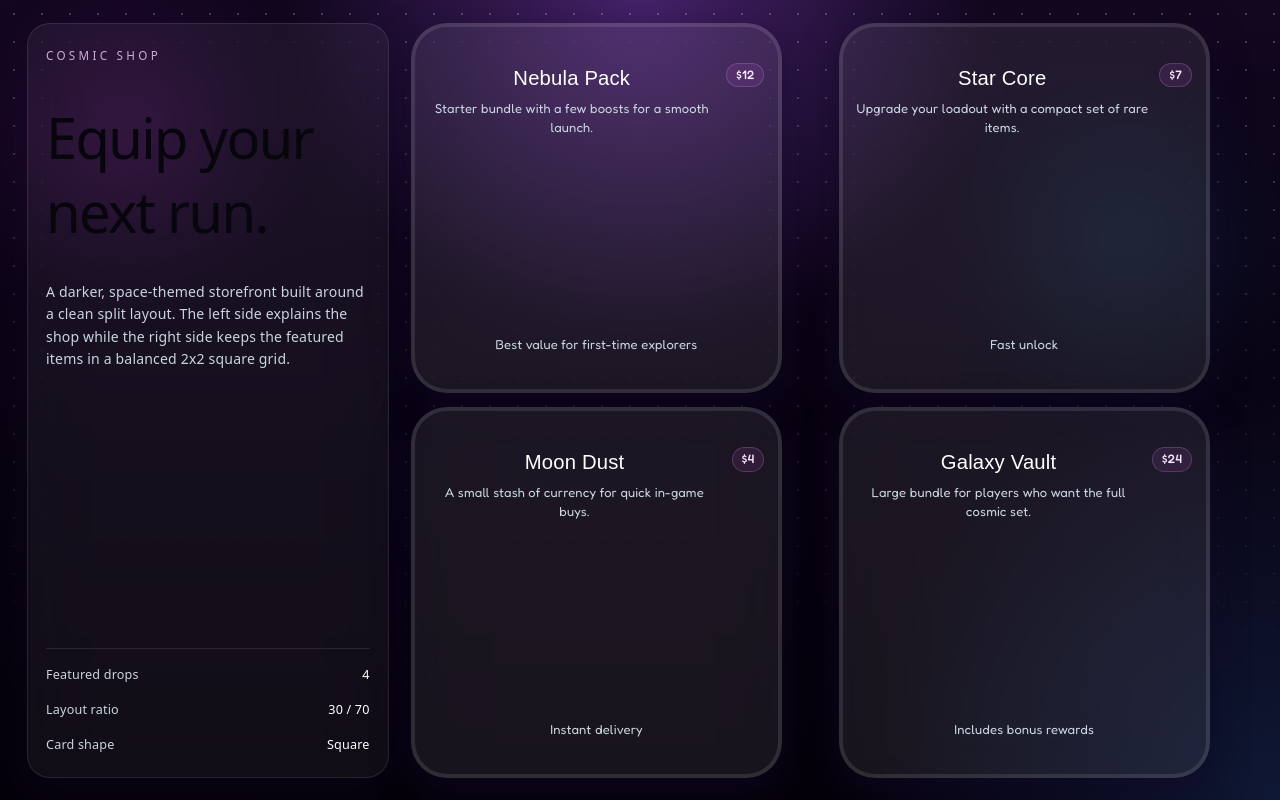
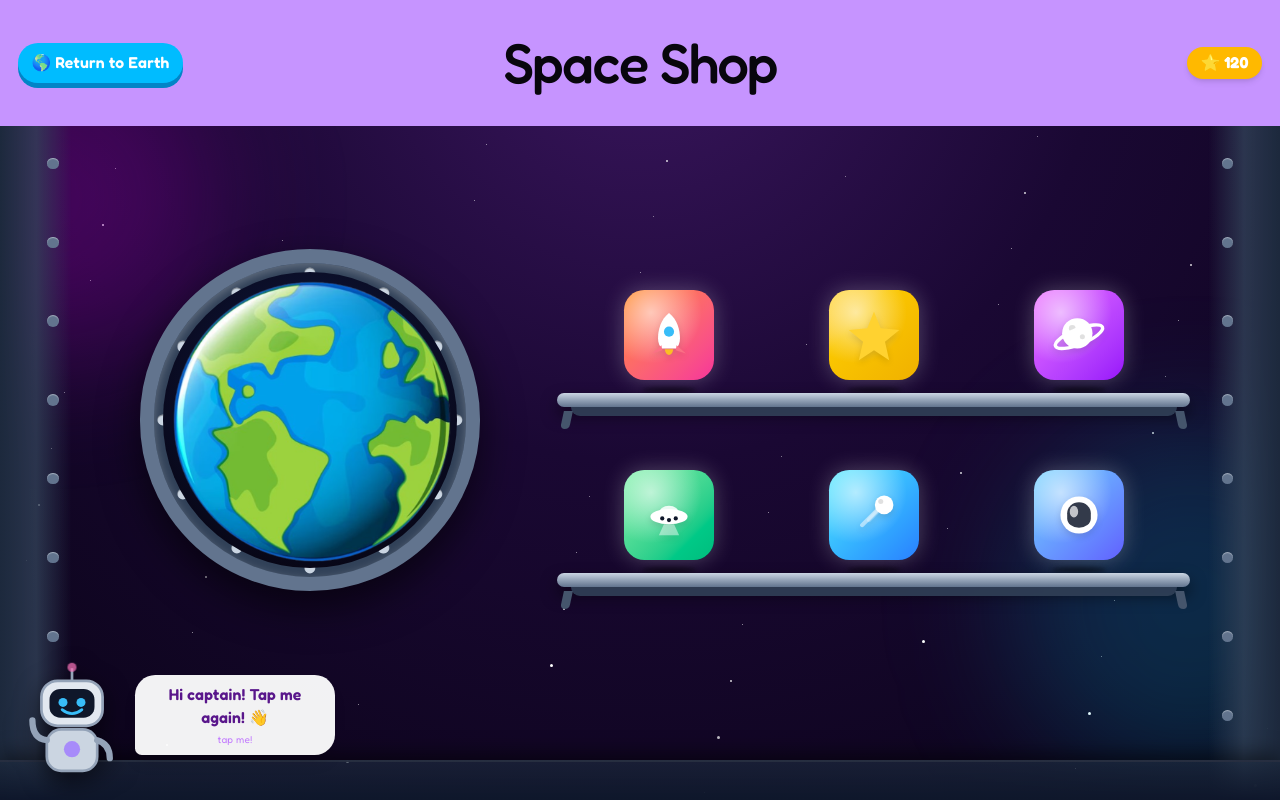
Before and after one commit to kevinlu898/cosmos, a React (Vite) app: page /shop in a window 1280 px wide. Built offline with nearby package versions, Linux system fonts and the light colour scheme.

Commit message:
Shop page UI

```diff
--- a/index.html
+++ b/index.html
@@ -4,7 +4,7 @@
     <meta charset="UTF-8" />
     <link rel="icon" type="image/svg+xml" href="/favicon.svg" />
     <meta name="viewport" content="width=device-width, initial-scale=1.0" />
-    <title>hackathon-template</title>
+    <title>Cosmos - AI Learning</title>
   </head>
   <body>
     <div id="root"></div>
--- /dev/null
+++ b/src/components/Navbar.jsx
@@ -0,0 +1,9 @@
+export function TopBar({ left, title, right }) {
+  return (
+    <nav className="relative z-30 flex items-center justify-between gap-3 h-28 bg-[#c694ff] px-4 py-1">
+      <div className="flex flex-1 justify-start">{left}</div>
+      <h1 className="text-lg font-bold whitespace-nowrap text-white">{title}</h1>
+      <div className="flex flex-1 justify-end">{right}</div>
+    </nav>
+  );
+}
--- a/src/pages/Game.jsx
+++ b/src/pages/Game.jsx
@@ -3,12 +3,19 @@ import { Speech } from "../components/Speech";
 import { Animal } from "../components/Animal";
 
 import { Button } from "../components/ui/button";
+import { TopBar } from "../components/Navbar";
 import { useNavigate } from "react-router-dom";
 
 export default function Game() {
+  const navigate = useNavigate();
   return (
     <div className="flex h-full flex-col overflow-hidden bg-gradient-to-b from-sky-200 via-sky-100 to-emerald-50 font-[Fredoka]">
-      <Navbar />
+      <TopBar
+        left={<Button size="xs" onClick={() => navigate("/")}>🏠 Home</Button>}
+        title="Learning Time!"
+        right={<Button variant="sun" size="xs" onClick={() => navigate("/shop")}>⭐ 120 Stardust</Button>}
+      />
+
       <div className="flex flex-1 flex-row items-center justify-center gap-6 overflow-hidden p-6">
         <Speech text="What do you want to do together?" />
         <Animal name="Lion" />
@@ -17,18 +24,3 @@ export default function Game() {
     </div>
   );
 }
-
-function Navbar() {
-  const navigate = useNavigate();
-  return (
-    <nav className="flex items-center justify-between bg-white/70 px-4 py-3 shadow-[0_4px_20px_-8px_rgba(90,70,160,0.4)] backdrop-blur-sm">
-      <Button size="sm" onClick={() => navigate("/")}>🏠 Home</Button>
-
-      <h1 className="flex items-center gap-2 text-2xl font-bold text-purple-900 sm:text-3xl">
-        Learning Time!
-      </h1>
-
-      <Button variant="sun" size="sm" onClick={() => navigate("/shop")}>⭐ 120 Stardust</Button>
-    </nav>
-  );
-}
--- a/src/pages/Shop.jsx
+++ b/src/pages/Shop.jsx
@@ -1,108 +1,343 @@
-import {
-  Card,
-  CardContent,
-  CardDescription,
-  CardHeader,
-  CardTitle,
-} from "@/components/ui/card";
+import { useRef, useState } from "react";
+import { useNavigate } from "react-router-dom";
+import { Button } from "../components/ui/button";
+import { TopBar } from "../components/Navbar";
+import earthImg from "../assets/images/earth.png";
 
-const shopCards = [
-  {
-    title: "Nebula Pack",
-    description: "Starter bundle with a few boosts for a smooth launch.",
-    price: "$12",
-    highlight: "Best value for first-time explorers",
-  },
-  {
-    title: "Star Core",
-    description: "Upgrade your loadout with a compact set of rare items.",
-    price: "$7",
-    highlight: "Fast unlock",
-  },
-  {
-    title: "Moon Dust",
-    description: "A small stash of currency for quick in-game buys.",
-    price: "$4",
-    highlight: "Instant delivery",
-  },
-  {
-    title: "Galaxy Vault",
-    description: "Large bundle for players who want the full cosmic set.",
-    price: "$24",
-    highlight: "Includes bonus rewards",
-    span: true,
-  },
+const SHELVES = [
+  [
+    { name: "Rocket Boots", price: 80, icon: "rocket", desc: "Zoom across the stars in a flash!", glow: "from-orange-400 to-pink-500" },
+    { name: "Star Pet", price: 120, icon: "star", desc: "A twinkly little friend who follows you.", glow: "from-amber-300 to-yellow-500" },
+    { name: "Ringed Planet", price: 150, icon: "planet", desc: "Your very own tiny world with rings.", glow: "from-fuchsia-400 to-purple-600" },
+  ],
+  [
+    { name: "Alien Buddy", price: 100, icon: "ufo", desc: "Say hi to a friend from far away.", glow: "from-green-300 to-emerald-500" },
+    { name: "Comet Tail", price: 90, icon: "comet", desc: "Leave a sparkly trail behind you!", glow: "from-cyan-300 to-blue-500" },
+    { name: "Space Helmet", price: 110, icon: "helmet", desc: "Stay cool and safe on space walks.", glow: "from-sky-300 to-indigo-500" },
+  ],
 ];
 
+const STARS = Array.from({ length: 70 }, (_, i) => ({
+  x: (i * 47 + 11) % 100,
+  y: (i * 71 + 7) % 100,
+  size: i % 7 === 0 ? 3 : i % 3 === 0 ? 2 : 1,
+  twinkle: i % 5 === 0,
+}));
+
 export default function Shop() {
+  const navigate = useNavigate();
+
   return (
-    <div className="relative min-h-screen overflow-hidden bg-[radial-gradient(circle_at_top,rgba(168,85,247,0.35),transparent_34%),radial-gradient(circle_at_bottom_right,rgba(59,130,246,0.18),transparent_28%),linear-gradient(180deg,#12071f_0%,#090312_50%,#05010a_100%)] text-white">
-      <div className="absolute inset-0 bg-[radial-gradient(rgba(255,255,255,0.35)_1px,transparent_1px)] bg-size-[28px_28px] opacity-70 mask-[linear-gradient(to_bottom,rgba(0,0,0,0.9),transparent_92%)]" />
-      <div className="absolute left-10 top-12 h-36 w-36 rounded-full bg-fuchsia-500/20 blur-3xl" />
-      <div className="absolute right-12 top-32 h-44 w-44 rounded-full bg-cyan-400/10 blur-3xl" />
+    <div className="relative flex h-full flex-col overflow-hidden bg-[radial-gradient(circle_at_top,#3b1660_0%,#1a0833_45%,#0a0418_100%)] font-[Fredoka] text-white">
+      <Starfield />
+      <div className="pointer-events-none absolute -left-24 top-8 h-72 w-72 rounded-full bg-fuchsia-600/25 blur-3xl" />
+      <div className="pointer-events-none absolute -right-20 bottom-4 h-80 w-80 rounded-full bg-cyan-500/20 blur-3xl" />
 
-      <main className="relative mx-auto flex h-screen w-full max-w-7xl flex-col gap-4 px-4 py-4 sm:px-5 lg:flex-row lg:gap-5 lg:px-6 lg:py-5">
-        <aside className="flex w-full flex-col justify-between rounded-[1.25rem] border border-white/10 bg-white/5 p-4 text-left shadow-[0_12px_36px_rgba(17,8,38,0.45)] backdrop-blur-xl lg:w-[30%] lg:min-h-0">
-          <div className="space-y-2.5">
-            <p className="text-[0.65rem] uppercase tracking-[0.28em] text-fuchsia-200/80">
-              Cosmic Shop
-            </p>
-            <h1 className="text-2xl font-semibold tracking-tight text-white sm:text-3xl lg:text-2xl">
-              Equip your next run.
-            </h1>
-            <p className="max-w-xl text-[0.8rem] leading-5 text-slate-300 sm:text-sm lg:text-[0.78rem]">
-              A darker, space-themed storefront built around a clean split
-              layout. The left side explains the shop while the right side keeps
-              the featured items in a balanced 2x2 square grid.
-            </p>
+      <HullPanel side="left" />
+      <HullPanel side="right" />
+
+      {/* Top nav bar*/}
+      <TopBar
+        left={<Button size="xs" onClick={() => navigate("/")}>🌎 Return to Earth</Button>}
+        title="Space Shop"
+        right={
+          <div className="flex items-center gap-1.5 rounded-full bg-amber-400 px-3 py-1 text-sm font-bold text-white shadow-md">
+            ⭐ 120
           </div>
+        }
+      />
 
-          <div className="mt-4 grid gap-2 border-t border-white/10 pt-3 text-[0.7rem] text-slate-300">
-            <div className="flex items-center justify-between gap-2">
-              <span>Featured drops</span>
-              <span className="text-white">4</span>
-            </div>
-            <div className="flex items-center justify-between gap-2">
-              <span>Layout ratio</span>
-              <span className="text-white">30 / 70</span>
-            </div>
-            <div className="flex items-center justify-between gap-2">
-              <span>Card shape</span>
-              <span className="text-white">Square</span>
-            </div>
-          </div>
-        </aside>
-
-        <section className="grid w-full gap-3 md:grid-cols-2 lg:w-[70%] lg:min-h-0">
-          {shopCards.map((card) => (
-            <Card
-              key={card.title}
-              className="aspect-square h-full border-white/10 bg-white/8 text-white shadow-[0_12px_36px_rgba(17,8,38,0.65)] backdrop-blur-xl"
-            >
-              <CardHeader className="space-y-1.5 px-3 pt-3">
-                <div className="flex items-start justify-between gap-2.5">
-                  <div>
-                    <CardTitle className="text-lg text-white">
-                      {card.title}
-                    </CardTitle>
-                    <CardDescription className="mt-1 max-w-xl text-[0.72rem] text-slate-300">
-                      {card.description}
-                    </CardDescription>
-                  </div>
-                  <div className="rounded-full border border-fuchsia-300/20 bg-fuchsia-400/10 px-2 py-0.5 text-[0.68rem] font-medium text-fuchsia-100">
-                    {card.price}
-                  </div>
-                </div>
-              </CardHeader>
-              <CardContent className="flex h-full flex-col justify-end px-3 pb-3">
-                <p className="text-[0.72rem] leading-4 text-slate-300">
-                  {card.highlight}
-                </p>
-              </CardContent>
-            </Card>
+      {/* -Spaceship interior*/}
+      <div className="relative z-10 flex min-h-0 flex-1 flex-col gap-6 px-4 py-5 md:px-20 lg:flex-row lg:items-stretch">
+        <EarthWindow />
+        <section className="flex flex-1 flex-col justify-center gap-12 pb-16 lg:pb-0">
+          {SHELVES.map((items, i) => (
+            <Shelf key={i} items={items} placement={i === 0 ? "down" : "up"} />
           ))}
         </section>
-      </main>
+      </div>
+      <div className="relative z-10 h-9 shrink-0 border-t-2 border-white/10 bg-linear-to-t from-slate-900 to-slate-800/70 shadow-[0_-6px_20px_rgba(0,0,0,0.5)]" />
+      <InteractiveRobot />
     </div>
   );
 }
+
+/*  Shelves */
+function Shelf({ items, placement }) {
+  return (
+    <div className="relative">
+      <div className="flex items-end justify-around gap-2 px-3">
+        {items.map((item) => (
+          <ShelfItem key={item.name} item={item} placement={placement} />
+        ))}
+      </div>
+
+      <div className="relative">
+        <div className="h-3 rounded-md bg-linear-to-b from-slate-300 to-slate-500 shadow-[0_8px_16px_rgba(0,0,0,0.55)]" />
+        <div className="mx-3 h-2 rounded-b-lg bg-slate-700/90" />
+        <div className="absolute -bottom-3 left-1 h-4 w-2 -skew-x-12 rounded-b bg-slate-600" />
+        <div className="absolute -bottom-3 right-1 h-4 w-2 skew-x-12 rounded-b bg-slate-600" />
+      </div>
+    </div>
+  );
+}
+
+function ShelfItem({ item, placement = "up" }) {
+  const down = placement === "down";
+  const [open, setOpen] = useState(false);
+  const timer = useRef(null);
+
+  const show = () => {
+    clearTimeout(timer.current);
+    setOpen(true);
+  };
+  const hide = () => {
+    timer.current = setTimeout(() => setOpen(false), 120);
+  };
+
+  return (
+    <div
+      className={`relative flex flex-col items-center ${open ? "z-50" : ""}`}
+      onMouseEnter={show}
+      onMouseLeave={hide}
+    >
+      <div
+        onMouseEnter={show}
+        onMouseLeave={hide}
+        className={`absolute left-1/2 z-40 w-48 ${down ? "top-full mt-3" : "bottom-full mb-3"} -translate-x-1/2 rounded-2xl border-2 border-white bg-white p-3 text-center text-purple-900 shadow-[0_16px_36px_rgba(0,0,0,0.55)] transition duration-150 ${
+          open ? "scale-100 opacity-100" : "pointer-events-none scale-90 opacity-0"
+        }`}
+      >
+        <p className="text-base font-bold">{item.name}</p>
+        <p className="mt-0.5 text-xs leading-snug text-purple-500">{item.desc}</p>
+        <div className="mt-2 flex items-center justify-center gap-1 text-sm font-bold text-amber-500">
+          <StarGlyph className="h-4 w-4" />
+          {item.price} Stardust
+        </div>
+        <Button variant="success" size="sm" className="mt-2 w-full">
+          Buy
+        </Button>
+        <span
+          className={`absolute left-1/2 h-3.5 w-3.5 -translate-x-1/2 rotate-45 border-white bg-white ${
+            down
+              ? "bottom-full translate-y-1/2 border-t-2 border-l-2"
+              : "top-full -translate-y-1/2 border-b-2 border-r-2"
+          }`}
+        />
+      </div>
+
+      <button
+        type="button"
+        onClick={() => setOpen((o) => !o)}
+        onFocus={show}
+        onBlur={hide}
+        aria-label={`${item.name} — ${item.price} Stardust`}
+        className="group flex cursor-pointer flex-col items-center outline-none"
+      >
+        <span
+          className={`relative flex h-16 w-16 items-center justify-center rounded-2xl bg-linear-to-br ${item.glow} shadow-[0_0_22px_rgba(255,255,255,0.25)] transition-transform duration-200 group-hover:-translate-y-1.5 group-hover:scale-110 group-focus-visible:-translate-y-1.5 group-focus-visible:scale-110 sm:h-20 sm:w-20 ${
+            open ? "-translate-y-1.5 scale-110" : ""
+          }`}
+        >
+          <span className="absolute inset-0 rounded-2xl bg-[radial-gradient(circle_at_30%_25%,rgba(255,255,255,0.6),transparent_55%)]" />
+          <ItemIcon type={item.icon} className="relative h-10 w-10 drop-shadow-md sm:h-12 sm:w-12" />
+        </span>
+      </button>
+
+      <span className="mt-1.5 h-1.5 w-12 rounded-[50%] bg-black/45 blur-[2px]" />
+    </div>
+  );
+}
+
+/*  Earth porthole window */
+function EarthWindow() {
+  const bolts = Array.from({ length: 12 }, (_, i) => i * 30);
+
+  return (
+    <div className="flex shrink-0 flex-col items-center justify-center gap-3 lg:w-[40%] mb-10">
+      <div className="relative aspect-square w-[min(62vw,340px)] rounded-full border-[14px] border-slate-500 bg-slate-700 p-2 shadow-[inset_0_3px_10px_rgba(255,255,255,0.25),0_16px_40px_rgba(0,0,0,0.6)]">
+        {bolts.map((deg) => {
+          const rad = (deg * Math.PI) / 180;
+          const left = 50 + 47 * Math.cos(rad);
+          const top = 50 + 47 * Math.sin(rad);
+          return (
+            <span
+              key={deg}
+              className="absolute h-2.5 w-2.5 -translate-x-1/2 -translate-y-1/2 rounded-full bg-slate-300 shadow-[inset_0_1px_1px_rgba(0,0,0,0.4)]"
+              style={{ left: `${left}%`, top: `${top}%` }}
+            />
+          );
+        })}
+
+        <div className="relative h-full w-full overflow-hidden rounded-full bg-[radial-gradient(circle_at_50%_38%,#101a44,#05010a)]">
+          <img src={earthImg} alt="Earth" className="h-full w-full object-cover" />
+        </div>
+      </div>
+    </div>
+  );
+}
+
+/*  Interactive robot shopkeeper */
+const ROBOT_LINES = [
+  "Hi captain! Tap me again! 👋",
+  "Psst… the Star Pet is my favorite. ",
+  "That blue marble out the window? That's Earth! 🌍",
+  "You've got 120 Stardust to spend!",
+  "Beep boop… you're doing great! ",
+  "Grab a buddy off the shelf!",
+];
+
+function InteractiveRobot() {
+  const [line, setLine] = useState(0);
+  const [reacting, setReacting] = useState(false);
+
+  const tap = () => {
+    setLine((p) => (p + 1) % ROBOT_LINES.length);
+    setReacting(true);
+    setTimeout(() => setReacting(false), 700);
+  };
+
+  return (
+    <div className="absolute bottom-2 left-2 z-30 flex items-end gap-2 sm:bottom-3 sm:left-4">
+      <button
+        type="button"
+        onClick={tap}
+        aria-label="Talk to the robot shopkeeper"
+        className={`shrink-0 cursor-pointer transition-transform hover:scale-105 active:scale-95 ${reacting ? "animate-bounce" : ""}`}
+      >
+        <RobotKeeper waving={reacting} className="h-24 w-20 drop-shadow-[0_8px_12px_rgba(0,0,0,0.55)] sm:h-28 sm:w-24" />
+      </button>
+
+      <div className="mb-5 max-w-[200px] rounded-2xl rounded-bl-sm bg-white/95 px-3 py-2 text-sm font-semibold text-purple-900 shadow-lg sm:mb-7">
+        {ROBOT_LINES[line]}
+        <span className="mt-0.5 block text-[10px] font-normal text-purple-400">tap me!</span>
+      </div>
+    </div>
+  );
+}
+
+/*  Ship framing  */
+function HullPanel({ side }) {
+  const isLeft = side === "left";
+  return (
+    <div
+      className={
+        "pointer-events-none absolute inset-y-0 z-0 hidden w-16 to-transparent lg:block " +
+        (isLeft
+          ? "left-0 bg-linear-to-r from-slate-800 via-slate-700/80"
+          : "right-0 bg-linear-to-l from-slate-800 via-slate-700/80")
+      }
+    >
+      <div className={`absolute inset-y-0 ${isLeft ? "right-3" : "left-3"} flex flex-col items-center justify-around py-10`}>
+        {Array.from({ length: 9 }).map((_, i) => (
+          <span key={i} className="h-2.5 w-2.5 rounded-full bg-slate-500 shadow-[inset_0_1px_1px_rgba(255,255,255,0.4)]" />
+        ))}
+      </div>
+    </div>
+  );
+}
+
+function Starfield() {
+  return (
+    <div className="pointer-events-none absolute inset-0 overflow-hidden">
+      {STARS.map((s, i) => (
+        <span
+          key={i}
+          className={`absolute rounded-full bg-white ${s.twinkle ? "animate-pulse" : ""}`}
+          style={{ left: `${s.x}%`, top: `${s.y}%`, width: s.size, height: s.size, opacity: 0.5 + s.size / 6 }}
+        />
+      ))}
+    </div>
+  );
+}
+
+/*  SVG art */
+function RobotKeeper({ waving = false, className = "" }) {
+  return (
+    <svg viewBox="0 0 120 140" className={className} fill="none">
+      <line x1="60" y1="22" x2="60" y2="8" stroke="#94a3b8" strokeWidth="3" />
+      <circle cx="60" cy="7" r="5" fill="#f472b6" className="animate-pulse" />
+      <rect x="26" y="22" width="68" height="50" rx="18" fill="#e2e8f0" stroke="#94a3b8" strokeWidth="3" />
+      <rect x="35" y="31" width="50" height="32" rx="12" fill="#0f172a" />
+      <circle cx="50" cy="46" r="5" fill="#38bdf8" />
+      <circle cx="70" cy="46" r="5" fill="#38bdf8" />
+      <path d="M49 54 q11 9 22 0" stroke="#38bdf8" strokeWidth="3" fill="none" strokeLinecap="round" />
+      <rect x="32" y="76" width="56" height="46" rx="16" fill="#cbd5e1" stroke="#94a3b8" strokeWidth="3" />
+      <circle cx="60" cy="98" r="9" fill="#a78bfa" />
+      <path d="M88 88 q14 4 14 20" stroke="#94a3b8" strokeWidth="7" fill="none" strokeLinecap="round" />
+      {waving ? (
+        <path d="M32 86 q-18 -8 -14 -28" stroke="#94a3b8" strokeWidth="7" fill="none" strokeLinecap="round" />
+      ) : (
+        <path d="M32 88 q-16 -2 -16 -22" stroke="#94a3b8" strokeWidth="7" fill="none" strokeLinecap="round" />
+      )}
+    </svg>
+  );
+}
+
+function ItemIcon({ type, className = "" }) {
+  switch (type) {
+    case "rocket":
+      return <RocketGlyph className={className} />;
+    case "star":
+      return <StarGlyph className={className} />;
+    case "planet":
+      return (
+        <svg viewBox="0 0 64 64" className={className} fill="none">
+          <circle cx="30" cy="30" r="18" fill="#fff" />
+          <circle cx="24" cy="24" r="4" fill="#000" opacity="0.12" />
+          <circle cx="36" cy="34" r="3" fill="#000" opacity="0.12" />
+          <ellipse cx="32" cy="34" rx="30" ry="9" fill="none" stroke="#fff" strokeWidth="4" transform="rotate(-22 32 34)" />
+        </svg>
+      );
+    case "ufo":
+      return (
+        <svg viewBox="0 0 64 64" className={className} fill="none">
+          <ellipse cx="32" cy="34" rx="22" ry="9" fill="#fff" />
+          <path d="M20 30 a12 9 0 0 1 24 0 z" fill="#fff" opacity="0.85" />
+          <circle cx="24" cy="36" r="2.5" fill="#0f172a" />
+          <circle cx="32" cy="38" r="2.5" fill="#0f172a" />
+          <circle cx="40" cy="36" r="2.5" fill="#0f172a" />
+          <path d="M26 43 L20 56 H44 L38 43 Z" fill="#fff" opacity="0.45" />
+        </svg>
+      );
+    case "comet":
+      return (
+        <svg viewBox="0 0 64 64" className={className} fill="none">
+          <path d="M44 18 L18 44" stroke="#fff" strokeWidth="5" strokeLinecap="round" opacity="0.5" />
+          <path d="M50 14 L26 38" stroke="#fff" strokeWidth="5" strokeLinecap="round" opacity="0.3" />
+          <circle cx="44" cy="20" r="11" fill="#fff" />
+          <circle cx="40" cy="16" r="3" fill="#000" opacity="0.12" />
+        </svg>
+      );
+    case "helmet":
+      return (
+        <svg viewBox="0 0 64 64" className={className} fill="none">
+          <circle cx="32" cy="32" r="22" fill="#fff" />
+          <path d="M18 30 a14 13 0 0 1 28 0 v6 a14 11 0 0 1 -28 0 z" fill="#0f172a" opacity="0.85" />
+          <ellipse cx="26" cy="28" rx="5" ry="7" fill="#fff" opacity="0.7" />
+        </svg>
+      );
+    default:
+      return <StarGlyph className={className} />;
+  }
+}
+
+function RocketGlyph({ className = "" }) {
+  return (
+    <svg viewBox="0 0 64 64" className={className} fill="none">
+      <path d="M32 6 C42 14 45 26 45 36 C45 41 43 45 41 48 H23 C21 45 19 41 19 36 C19 26 22 14 32 6 Z" fill="#fff" />
+      <circle cx="32" cy="28" r="6" fill="#38bdf8" />
+      <path d="M23 44 L12 54 L24 50 Z" fill="#fb7185" />
+      <path d="M41 44 L52 54 L40 50 Z" fill="#fb7185" />
+      <path d="M27 49 C28 58 36 58 37 49 Z" fill="#fbbf24" />
+    </svg>
+  );
+}
+
+function StarGlyph({ className = "" }) {
+  return (
+    <svg viewBox="0 0 64 64" className={className} fill="none">
+      <path d="M32 4 L40 24 L62 26 L45 40 L50 62 L32 50 L14 62 L19 40 L2 26 L24 24 Z" fill="currentColor" className="text-amber-300" />
+    </svg>
+  );
+}
```
Also changed, not shown: src/assets/images/earth.png (added).
